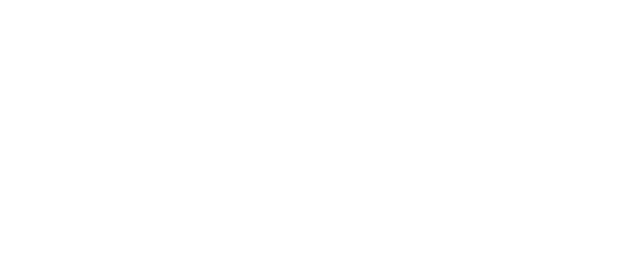
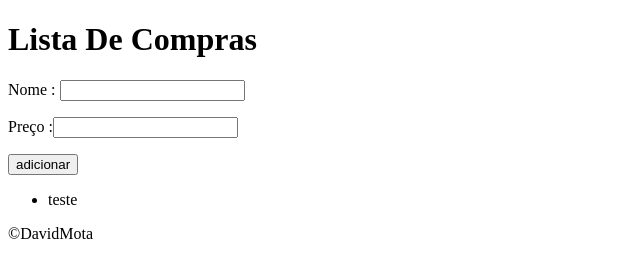
Before and after one commit to davidmota95/novo_desafio, a plain HTML site: page index.html in a window 1280 px wide. Shown: the whole page, without its empty margins (0-640 px from the left). Drawn offline with Linux system fonts and the light colour scheme.

Commit message:
cria inputs, cria validação de inputs

```diff
--- a/index.html
+++ b/index.html
@@ -1,12 +1,41 @@
 <!DOCTYPE html>
 <html lang="pt-br">
+
 <head>
     <meta charset="UTF-8">
     <meta http-equiv="X-UA-Compatible" content="IE=edge">
     <meta name="viewport" content="width=device-width, initial-scale=1.0">
     <title>lista de compra</title>
 </head>
+
 <body>
+    <header>
+        <h1>Lista De Compras</h1>
+    </header>
+    <section>
+        <div class="container">
+            Nome : <input type="text" id="nome">
+
+            <p>
+                Preço :<input type="number" id="preco"></Preço>
+            </p>
+
+            <input type="button" value="adicionar" id="add">
+
+        </div>
+        <div>
+            <ul id="ulista">
+                <li>teste</li>
+            </ul>
+        </div>
+
+    </section>
+    <footer>
+        <p>&copy;DavidMota</p>
+    </footer>
+
+    <script src="index.js"></script>
 
 </body>
+
 </html>
--- /dev/null
+++ b/index.js
@@ -0,0 +1,8 @@
+let nome = window.document.getElementById("nome");
+let preco = window.document.getElementById("preco");
+let btnadd = window.document.getElementById("add");
+btnadd.addEventListener("click", adicionar);
+function adicionar() {
+  if (nome.value == "" || preco.value <= 0)
+    window.alert("[erro] campo nao preenchido");
+}
```
